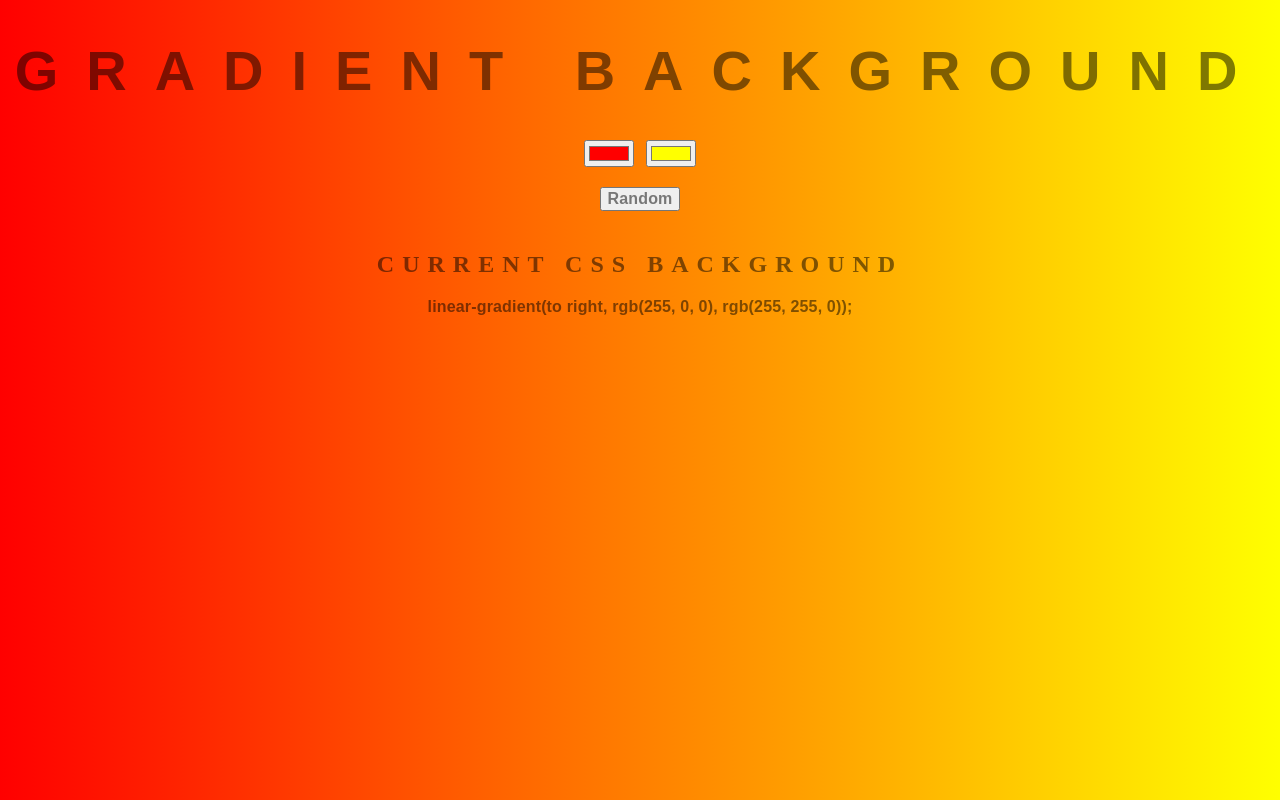
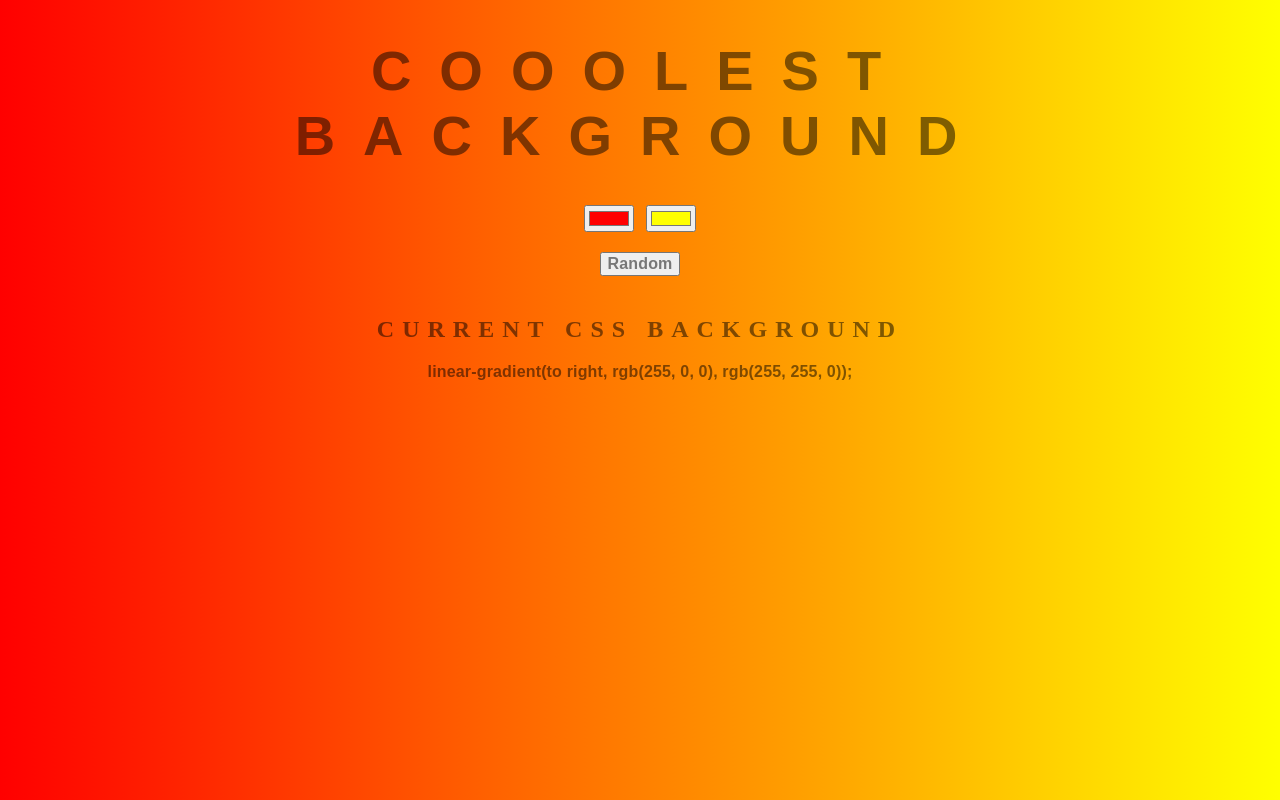
Before and after one commit to luisgerardodev/background-generator, a plain HTML site: page index.html in a window 1280 px wide. Drawn offline with Linux system fonts and the light colour scheme.

Commit message:
Change title 2

```diff
--- a/index.html
+++ b/index.html
@@ -5,7 +5,7 @@
 	<link rel="stylesheet" type="text/css" href="style.css">
 </head>
 <body id="gradient">
-	<h1>Gradient Background</h1>
+	<h1>Cooolest Background</h1>
 	<input class="color1" type="color" name="color1">
 	<input class="color2" type="color" name="color2"><br>
 	<button>Random</button>
```
